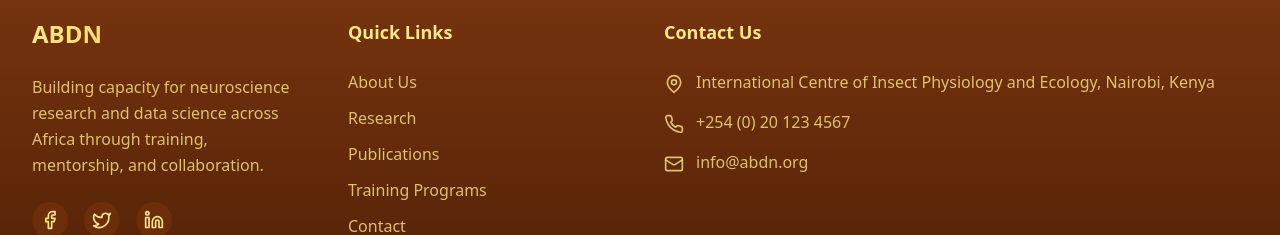
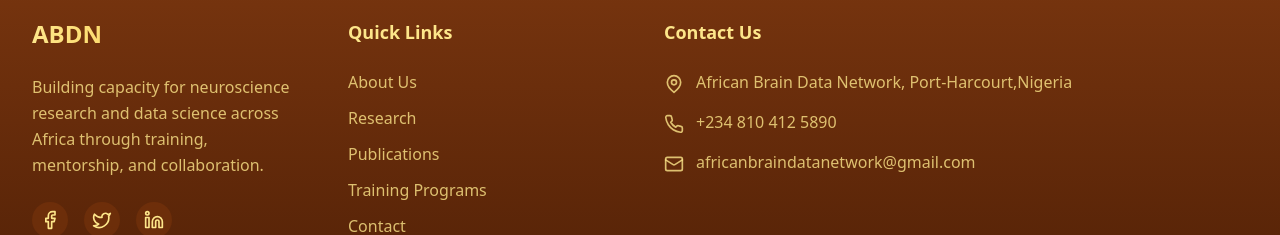
Before and after one commit to filimapatrick/Abdn_site, a React (Vite) app: page / in a window 1280 px wide. Shown: the part 7568-7803 px from the top of the page. Built offline with nearby package versions, Linux system fonts and the light colour scheme.

Commit message:
this is nice

```diff
--- a/src/components/ContactDrawer.tsx
+++ b/src/components/ContactDrawer.tsx
@@ -137,7 +137,7 @@
                       <div className="w-10 h-10 rounded-lg bg-gradient-to-br from-amber-500/10 to-amber-600/10 flex items-center justify-center group-hover:from-amber-600/10 group-hover:to-amber-700/10 transition-colors">
                         <MapPin className="h-5 w-5 text-amber-700" />
                       </div>
-                      <span className="ml-3">International Centre of Insect Physiology and Ecology, Nairobi, Kenya</span>
+                      <span className="ml-3">African Brain Data Network, Port-Harcourt,Nigeria</span>
                     </a>
 
                     <a href="tel:+254700123456" className="flex items-center text-amber-700 hover:text-amber-800 group">
@@ -147,11 +147,11 @@
                       <span className="ml-3">+254 700 123 456</span>
                     </a>
 
-                    <a href="mailto:contact@abdn.org" className="flex items-center text-amber-700 hover:text-amber-800 group">
+                    <a href="mailto:africanbraindatanetwork@gmail.com" className="flex items-center text-amber-700 hover:text-amber-800 group">
                       <div className="w-10 h-10 rounded-lg bg-gradient-to-br from-amber-500/10 to-amber-600/10 flex items-center justify-center group-hover:from-amber-600/10 group-hover:to-amber-700/10 transition-colors">
                         <Mail className="h-5 w-5 text-amber-700" />
                       </div>
-                      <span className="ml-3">contact@abdn.org</span>
+                      <span className="ml-3">africanbraindatanetwork@gmail.com</span>
                     </a>
                   </div>
 
--- a/src/components/Footer.tsx
+++ b/src/components/Footer.tsx
@@ -20,18 +20,18 @@
 const contactInfo = [
   {
     icon: MapPin,
-    text: 'International Centre of Insect Physiology and Ecology, Nairobi, Kenya',
+    text: 'African Brain Data Network, Port-Harcourt,Nigeria',
     href: 'https://goo.gl/maps/YOUR_LOCATION'
   },
   {
     icon: Phone,
-    text: '+254 (0) 20 123 4567',
-    href: 'tel:+254201234567'
+    text: '+234 810 412 5890',
+    href: 'tel:+2348104125890'
   },
   {
     icon: Mail,
-    text: 'info@abdn.org',
-    href: 'mailto:info@abdn.org'
+    text: 'africanbraindatanetwork@gmail.com',
+    href: 'mailto:africanbraindatanetwork@gmail.com'
   },
 ];
 
--- a/src/components/academy/ContactSection.tsx
+++ b/src/components/academy/ContactSection.tsx
@@ -33,7 +33,7 @@
               </div>
               <div>
                 <h3 className="text-lg font-semibold text-amber-900 mb-1">Visit Us</h3>
-                <p className="text-amber-700/80">International Centre of Insect Physiology and Ecology, Nairobi, Kenya</p>
+                <p className="text-amber-700/80">African Brain Data Network, Port-Harcourt,Nigeria</p>
               </div>
             </div>
 
@@ -43,7 +43,7 @@
               </div>
               <div>
                 <h3 className="text-lg font-semibold text-amber-900 mb-1">Email Us</h3>
-                <a href="mailto:contact@abdn.org" className="text-amber-700 hover:text-amber-800">contact@abdn.org</a>
+                <a href="mailto:africanbraindatanetwork@gmail.com" className="text-amber-700 hover:text-amber-800">africanbraindatanetwork@gmail.com</a>
               </div>
             </div>
 
--- a/src/pages/academy/Infrastructure.tsx
+++ b/src/pages/academy/Infrastructure.tsx
@@ -273,8 +273,8 @@
             <div className="grid md:grid-cols-2 gap-8">
               <div className="flex items-center space-x-4 justify-center">
                 <Mail className="h-6 w-6 text-amber-600" />
-                <a href="mailto:contact@abdn.org" className="text-amber-700 hover:text-amber-900">
-                  contact@abdn.org
+                <a href="mailto:africanbraindatanetwork@gmail.com" className="text-amber-700 hover:text-amber-900">
+                  africanbraindatanetwork@gmail.com
                 </a>
               </div>
               <div className="flex items-center space-x-4 justify-center">
--- a/src/pages/network/Publications.tsx
+++ b/src/pages/network/Publications.tsx
@@ -37,6 +37,7 @@
       link: "https://data.abdn.org/datasets/abdn1k"
     }
   },
+
   {
     title: "Standardization of Neuroscience Research Protocols Across African Institutions",
     authors: ["ABDN Standardization Committee", "Eberechi Wogu", "Gams Massi Daniel"],
```
